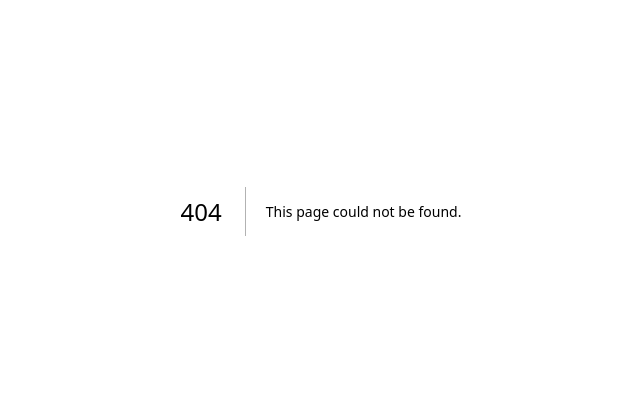
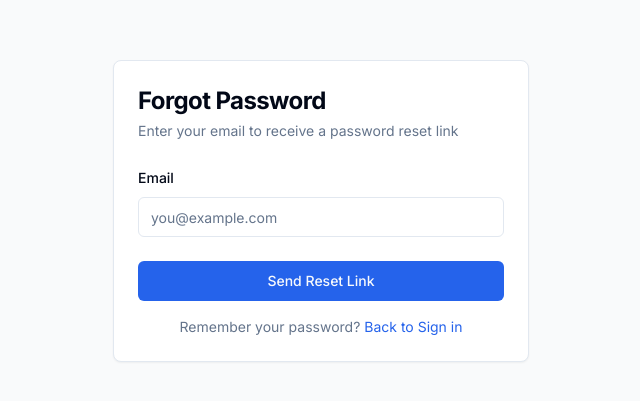
Before and after one commit to kc-writescode/JobSearch-Simplified, a Next.js app: page /forgot-password in a window 1280 px wide. Before the commit this address had no page. Shown: the part 189-590 px from the top of the page, without its empty margins (319-959 px from the left). Built offline with nearby package versions, Linux system fonts and the light colour scheme.

Commit message:
added forgot password to login

```diff
--- /dev/null
+++ b/src/app/(auth)/forgot-password/page.tsx
@@ -0,0 +1,98 @@
+'use client';
+
+import { useState } from 'react';
+import Link from 'next/link';
+import { createClient } from '@/lib/supabase/client';
+import { Button } from '@/components/ui/button';
+import { Input } from '@/components/ui/input';
+import { Label } from '@/components/ui/label';
+import { Card, CardContent, CardDescription, CardFooter, CardHeader, CardTitle } from '@/components/ui/card';
+
+export default function ForgotPasswordPage() {
+  const [email, setEmail] = useState('');
+  const [loading, setLoading] = useState(false);
+  const [error, setError] = useState<string | null>(null);
+  const [success, setSuccess] = useState(false);
+
+  const handleSubmit = async (e: React.FormEvent) => {
+    e.preventDefault();
+    setError(null);
+    setLoading(true);
+
+    const supabase = createClient();
+
+    const { error } = await supabase.auth.resetPasswordForEmail(email, {
+      redirectTo: `${window.location.origin}/reset-password`,
+    });
+
+    if (error) {
+      setError(error.message);
+      setLoading(false);
+      return;
+    }
+
+    setSuccess(true);
+    setEmail('');
+    setLoading(false);
+  };
+
+  return (
+    <div className="flex min-h-screen items-center justify-center p-4">
+      <Card className="w-full max-w-md">
+        <CardHeader className="space-y-1">
+          <CardTitle className="text-2xl font-bold">Forgot Password</CardTitle>
+          <CardDescription>
+            Enter your email to receive a password reset link
+          </CardDescription>
+        </CardHeader>
+        <form onSubmit={handleSubmit}>
+          <CardContent className="space-y-4">
+            {error && (
+              <div className="rounded-md bg-destructive/10 p-3 text-sm text-destructive">
+                {error}
+              </div>
+            )}
+            {success && (
+              <div className="rounded-md bg-green-50 p-3 text-sm text-green-700">
+                Check your email for a password reset link. The link will expire in 24 hours.
+              </div>
+            )}
+            {!success && (
+              <>
+                <div className="space-y-2">
+                  <Label htmlFor="email">Email</Label>
+                  <Input
+                    id="email"
+                    type="email"
+                    placeholder="you@example.com"
+                    value={email}
+                    onChange={(e) => setEmail(e.target.value)}
+                    required
+                    disabled={loading}
+                  />
+                </div>
+              </>
+            )}
+          </CardContent>
+          <CardFooter className="flex flex-col space-y-4">
+            {!success ? (
+              <Button type="submit" className="w-full" disabled={loading}>
+                {loading ? 'Sending...' : 'Send Reset Link'}
+              </Button>
+            ) : (
+              <Button type="button" className="w-full" variant="outline" disabled>
+                Reset Link Sent
+              </Button>
+            )}
+            <p className="text-center text-sm text-muted-foreground">
+              Remember your password?{' '}
+              <Link href="/login" className="text-primary hover:underline">
+                Back to Sign in
+              </Link>
+            </p>
+          </CardFooter>
+        </form>
+      </Card>
+    </div>
+  );
+}
--- a/src/app/(auth)/login/page.tsx
+++ b/src/app/(auth)/login/page.tsx
@@ -98,7 +98,12 @@ function LoginForm() {
               />
             </div>
             <div className="space-y-2">
-              <Label htmlFor="password">Password</Label>
+              <div className="flex items-center justify-between">
+                <Label htmlFor="password">Password</Label>
+                <Link href="/forgot-password" className="text-xs text-primary hover:underline">
+                  Forgot password?
+                </Link>
+              </div>
               <Input
                 id="password"
                 type="password"
--- /dev/null
+++ b/src/app/(auth)/reset-password/page.tsx
@@ -0,0 +1,187 @@
+'use client';
+
+import { useState, useEffect, Suspense } from 'react';
+import { useRouter, useSearchParams } from 'next/navigation';
+import Link from 'next/link';
+import { createClient } from '@/lib/supabase/client';
+import { Button } from '@/components/ui/button';
+import { Input } from '@/components/ui/input';
+import { Label } from '@/components/ui/label';
+import { Card, CardContent, CardDescription, CardFooter, CardHeader, CardTitle } from '@/components/ui/card';
+
+function ResetPasswordForm() {
+  const [password, setPassword] = useState('');
+  const [confirmPassword, setConfirmPassword] = useState('');
+  const [loading, setLoading] = useState(false);
+  const [error, setError] = useState<string | null>(null);
+  const [success, setSuccess] = useState(false);
+  const [isValidToken, setIsValidToken] = useState<boolean | null>(null);
+  const router = useRouter();
+  const searchParams = useSearchParams();
+
+  useEffect(() => {
+    // Check if there's a valid session from the reset link
+    const checkSession = async () => {
+      const supabase = createClient();
+      const { data: { session } } = await supabase.auth.getSession();
+
+      if (session) {
+        setIsValidToken(true);
+      } else {
+        setIsValidToken(false);
+        setError('Invalid or expired reset link. Please request a new one.');
+      }
+    };
+
+    checkSession();
+  }, []);
+
+  const handleSubmit = async (e: React.FormEvent) => {
+    e.preventDefault();
+    setError(null);
+
+    if (password !== confirmPassword) {
+      setError('Passwords do not match');
+      return;
+    }
+
+    if (password.length < 8) {
+      setError('Password must be at least 8 characters long');
+      return;
+    }
+
+    setLoading(true);
+
+    const supabase = createClient();
+
+    const { error } = await supabase.auth.updateUser({
+      password: password,
+    });
+
+    if (error) {
+      setError(error.message);
+      setLoading(false);
+      return;
+    }
+
+    setSuccess(true);
+    setLoading(false);
+
+    // Redirect to login after success
+    setTimeout(() => {
+      router.push('/login');
+    }, 2000);
+  };
+
+  if (isValidToken === null) {
+    return (
+      <div className="flex min-h-screen items-center justify-center p-4">
+        <Card className="w-full max-w-md">
+          <CardContent className="flex items-center justify-center pt-6">
+            <div className="text-center">
+              <div className="inline-block h-8 w-8 animate-spin rounded-full border-4 border-primary border-r-transparent"></div>
+              <p className="mt-4 text-muted-foreground">Verifying reset link...</p>
+            </div>
+          </CardContent>
+        </Card>
+      </div>
+    );
+  }
+
+  if (isValidToken === false) {
+    return (
+      <div className="flex min-h-screen items-center justify-center p-4">
+        <Card className="w-full max-w-md">
+          <CardHeader className="space-y-1">
+            <CardTitle className="text-2xl font-bold">Invalid Link</CardTitle>
+            <CardDescription>
+              Your password reset link is invalid or has expired
+            </CardDescription>
+          </CardHeader>
+          <CardContent>
+            <div className="rounded-md bg-destructive/10 p-3 text-sm text-destructive">
+              {error}
+            </div>
+          </CardContent>
+          <CardFooter>
+            <Link href="/forgot-password" className="w-full">
+              <Button type="button" className="w-full">
+                Request New Link
+              </Button>
+            </Link>
+          </CardFooter>
+        </Card>
+      </div>
+    );
+  }
+
+  return (
+    <div className="flex min-h-screen items-center justify-center p-4">
+      <Card className="w-full max-w-md">
+        <CardHeader className="space-y-1">
+          <CardTitle className="text-2xl font-bold">Reset Password</CardTitle>
+          <CardDescription>
+            Enter your new password below
+          </CardDescription>
+        </CardHeader>
+        <form onSubmit={handleSubmit}>
+          <CardContent className="space-y-4">
+            {error && (
+              <div className="rounded-md bg-destructive/10 p-3 text-sm text-destructive">
+                {error}
+              </div>
+            )}
+            {success && (
+              <div className="rounded-md bg-green-50 p-3 text-sm text-green-700">
+                Password reset successful! Redirecting to login...
+              </div>
+            )}
+            {!success && (
+              <>
+                <div className="space-y-2">
+                  <Label htmlFor="password">New Password</Label>
+                  <Input
+                    id="password"
+                    type="password"
+                    placeholder="Enter new password (min. 8 characters)"
+                    value={password}
+                    onChange={(e) => setPassword(e.target.value)}
+                    required
+                    disabled={loading}
+                  />
+                </div>
+                <div className="space-y-2">
+                  <Label htmlFor="confirmPassword">Confirm Password</Label>
+                  <Input
+                    id="confirmPassword"
+                    type="password"
+                    placeholder="Confirm new password"
+                    value={confirmPassword}
+                    onChange={(e) => setConfirmPassword(e.target.value)}
+                    required
+                    disabled={loading}
+                  />
+                </div>
+              </>
+            )}
+          </CardContent>
+          <CardFooter className="flex flex-col space-y-4">
+            {!success && (
+              <Button type="submit" className="w-full" disabled={loading}>
+                {loading ? 'Resetting...' : 'Reset Password'}
+              </Button>
+            )}
+          </CardFooter>
+        </form>
+      </Card>
+    </div>
+  );
+}
+
+export default function ResetPasswordPage() {
+  return (
+    <Suspense fallback={<div className="flex min-h-screen items-center justify-center">Loading...</div>}>
+      <ResetPasswordForm />
+    </Suspense>
+  );
+}
```
